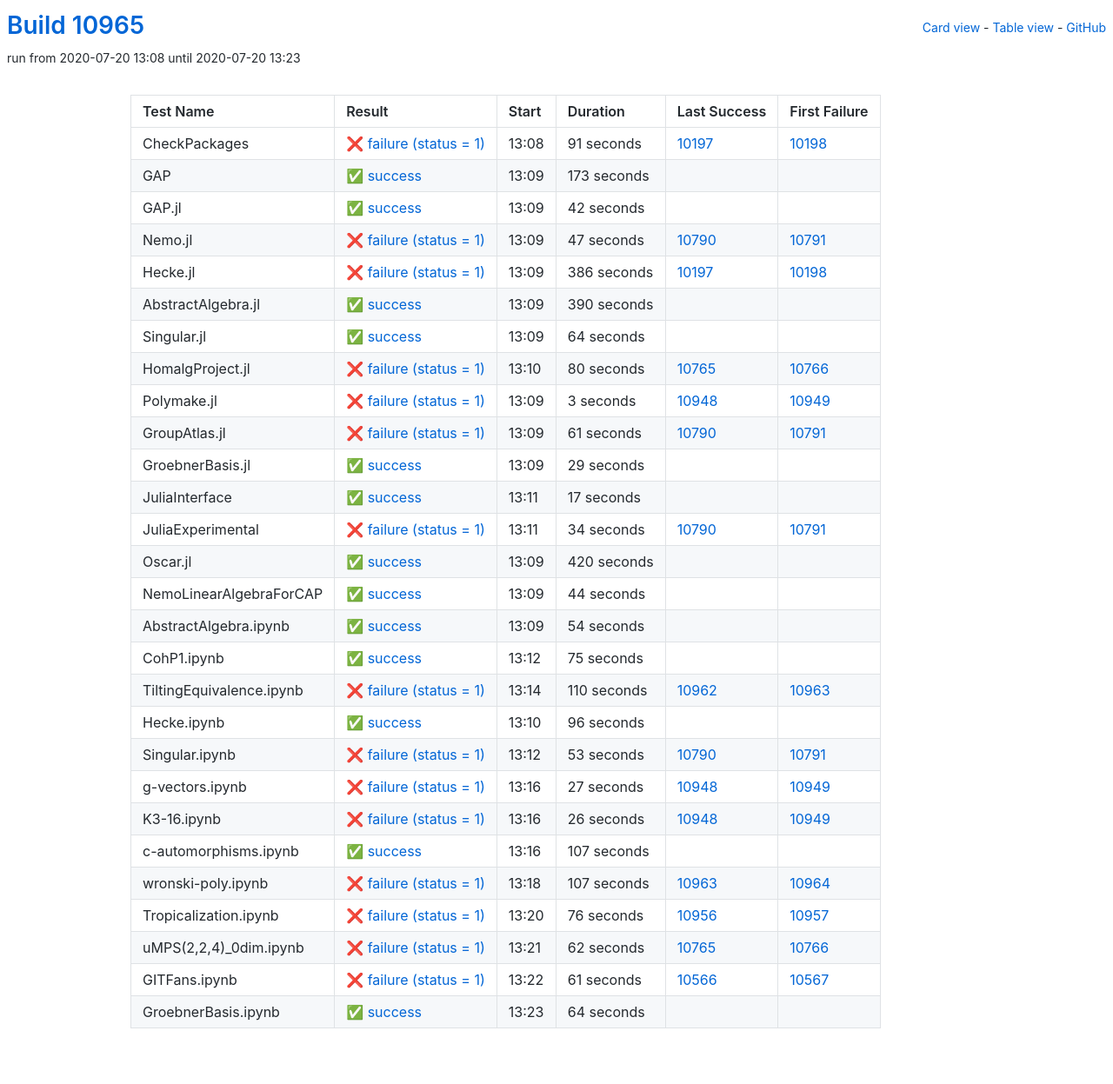
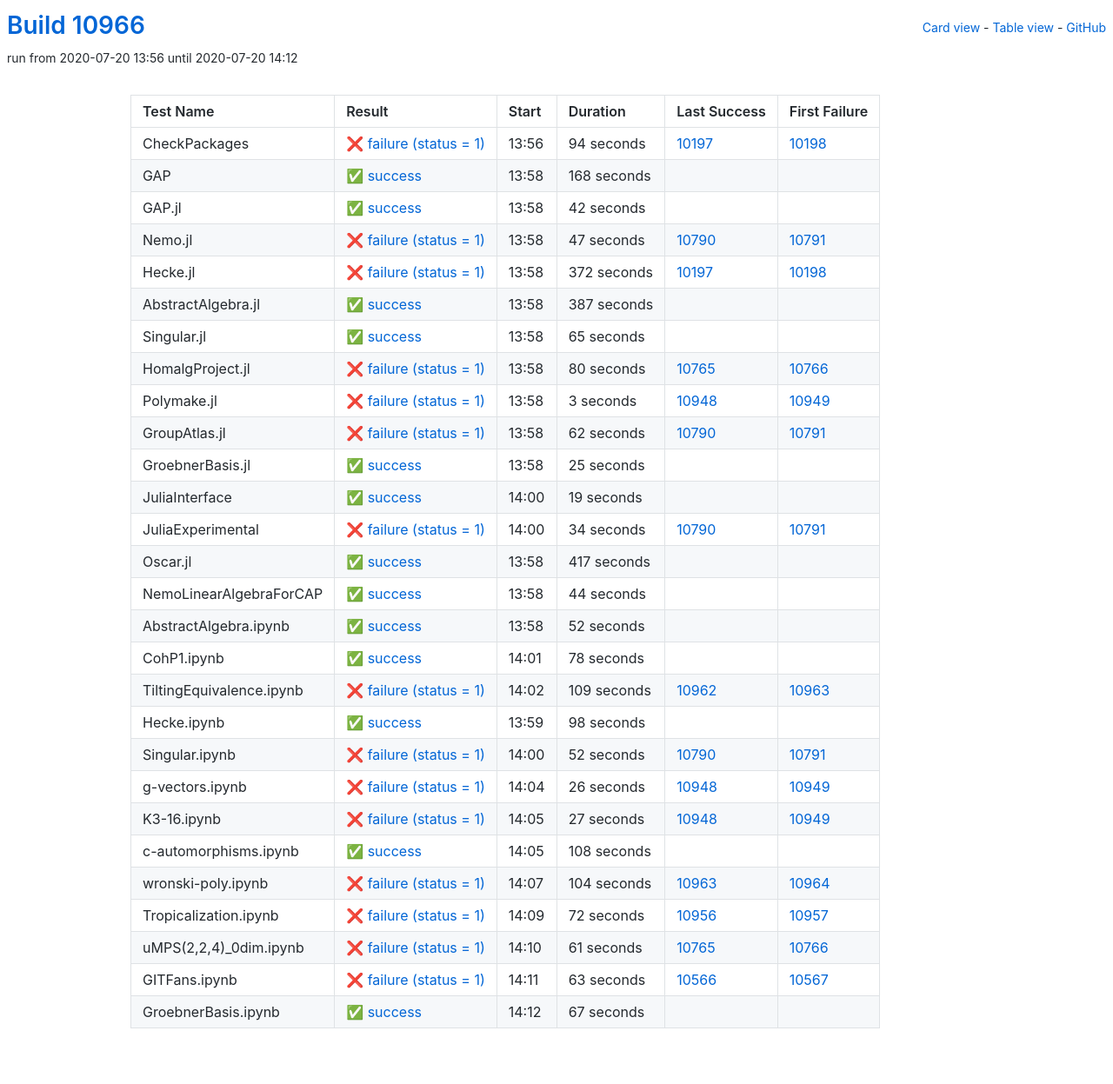
Before and after one commit to oscar-system/oscar-ci-status, a Jekyll site: the page built from table.html, in a window 1280 px wide. Shown: the whole page at 87% size. Built offline with Jekyll 4.4.1, drawn with Linux system fonts in a browser that asks for light colours.

Commit message:
Build #10966

```diff
--- a/_data/ci.yml
+++ b/_data/ci.yml
@@ -1,6 +1,6 @@
 ---
-build: 10965
-build_url: https://oscarci.mathematik.uni-kl.de/job/oscar/10965/
+build: 10966
+build_url: https://oscarci.mathematik.uni-kl.de/job/oscar/10966/
 job: oscar
 organization: oscar-system
 repo: oscar-ci-status
@@ -8,32 +8,32 @@ repourl: https://github.com/oscar-system/oscar-ci-status
 tests:
 - name: CheckPackages
   id: checkpackages
-  log: https://oscarci.mathematik.uni-kl.de/job/oscar/10965/artifact/logs/build-10965/CheckPackages.log
-  start: 2020-07-20 13:08
+  log: https://oscarci.mathematik.uni-kl.de/job/oscar/10966/artifact/logs/build-10966/CheckPackages.log
+  start: 2020-07-20 13:56
   success: false
   exitcode: 1
   status: failure
-  duration: 91
+  duration: 94
   last_success: 10197
   last_success_url: https://oscarci.mathematik.uni-kl.de/job/oscar/10197/
   first_failure: 10198
   first_failure_url: https://oscarci.mathematik.uni-kl.de/job/oscar/10198/
 - name: GAP
   id: gap
-  log: https://oscarci.mathematik.uni-kl.de/job/oscar/10965/artifact/logs/build-10965/GAP.log
-  start: 2020-07-20 13:09
+  log: https://oscarci.mathematik.uni-kl.de/job/oscar/10966/artifact/logs/build-10966/GAP.log
+  start: 2020-07-20 13:58
   success: true
   exitcode: 0
   status: success
-  duration: 173
+  duration: 168
   last_success: false
   last_success_url:
   first_failure: false
   first_failure_url:
 - name: GAP.jl
   id: gap-jl
-  log: https://oscarci.mathematik.uni-kl.de/job/oscar/10965/artifact/logs/build-10965/GAP.jl.log
-  start: 2020-07-20 13:09
+  log: https://oscarci.mathematik.uni-kl.de/job/oscar/10966/artifact/logs/build-10966/GAP.jl.log
+  start: 2020-07-20 13:58
   success: true
   exitcode: 0
   status: success
@@ -44,8 +44,8 @@ tests:
   first_failure_url:
 - name: Nemo.jl
   id: nemo-jl
-  log: https://oscarci.mathematik.uni-kl.de/job/oscar/10965/artifact/logs/build-10965/Nemo.jl.log
-  start: 2020-07-20 13:09
+  log: https://oscarci.mathematik.uni-kl.de/job/oscar/10966/artifact/logs/build-10966/Nemo.jl.log
+  start: 2020-07-20 13:58
   success: false
   exitcode: 1
   status: failure
@@ -56,44 +56,44 @@ tests:
   first_failure_url: https://oscarci.mathematik.uni-kl.de/job/oscar/10791/
 - name: Hecke.jl
   id: hecke-jl
-  log: https://oscarci.mathematik.uni-kl.de/job/oscar/10965/artifact/logs/build-10965/Hecke.jl.log
-  start: 2020-07-20 13:09
+  log: https://oscarci.mathematik.uni-kl.de/job/oscar/10966/artifact/logs/build-10966/Hecke.jl.log
+  start: 2020-07-20 13:58
   success: false
   exitcode: 1
   status: failure
-  duration: 386
+  duration: 372
   last_success: 10197
   last_success_url: https://oscarci.mathematik.uni-kl.de/job/oscar/10197/
   first_failure: 10198
   first_failure_url: https://oscarci.mathematik.uni-kl.de/job/oscar/10198/
 - name: AbstractAlgebra.jl
   id: abstractalgebra-jl
-  log: https://oscarci.mathematik.uni-kl.de/job/oscar/10965/artifact/logs/build-10965/AbstractAlgebra.jl.log
-  start: 2020-07-20 13:09
+  log: https://oscarci.mathematik.uni-kl.de/job/oscar/10966/artifact/logs/build-10966/AbstractAlgebra.jl.log
+  start: 2020-07-20 13:58
   success: true
   exitcode: 0
   status: success
-  duration: 390
+  duration: 387
   last_success: false
   last_success_url:
   first_failure: false
   first_failure_url:
 - name: Singular.jl
   id: singular-jl
-  log: https://oscarci.mathematik.uni-kl.de/job/oscar/10965/artifact/logs/build-10965/Singular.jl.log
-  start: 2020-07-20 13:09
+  log: https://oscarci.mathematik.uni-kl.de/job/oscar/10966/artifact/logs/build-10966/Singular.jl.log
+  start: 2020-07-20 13:58
   success: true
   exitcode: 0
   status: success
-  duration: 64
+  duration: 65
   last_success: false
   last_success_url:
   first_failure: false
   first_failure_url:
 - name: HomalgProject.jl
   id: homalgproject-jl
-  log: https://oscarci.mathematik.uni-kl.de/job/oscar/10965/artifact/logs/build-10965/HomalgProject.jl.log
-  start: 2020-07-20 13:10
+  log: https://oscarci.mathematik.uni-kl.de/job/oscar/10966/artifact/logs/build-10966/HomalgProject.jl.log
+  start: 2020-07-20 13:58
   success: false
   exitcode: 1
   status: failure
@@ -104,8 +104,8 @@ tests:
   first_failure_url: https://oscarci.mathematik.uni-kl.de/job/oscar/10766/
 - name: Polymake.jl
   id: polymake-jl
-  log: https://oscarci.mathematik.uni-kl.de/job/oscar/10965/artifact/logs/build-10965/Polymake.jl.log
-  start: 2020-07-20 13:09
+  log: https://oscarci.mathematik.uni-kl.de/job/oscar/10966/artifact/logs/build-10966/Polymake.jl.log
+  start: 2020-07-20 13:58
   success: false
   exitcode: 1
   status: failure
@@ -116,44 +116,44 @@ tests:
   first_failure_url: https://oscarci.mathematik.uni-kl.de/job/oscar/10949/
 - name: GroupAtlas.jl
   id: groupatlas-jl
-  log: https://oscarci.mathematik.uni-kl.de/job/oscar/10965/artifact/logs/build-10965/GroupAtlas.jl.log
-  start: 2020-07-20 13:09
+  log: https://oscarci.mathematik.uni-kl.de/job/oscar/10966/artifact/logs/build-10966/GroupAtlas.jl.log
+  start: 2020-07-20 13:58
   success: false
   exitcode: 1
   status: failure
-  duration: 61
+  duration: 62
   last_success: 10790
   last_success_url: https://oscarci.mathematik.uni-kl.de/job/oscar/10790/
   first_failure: 10791
   first_failure_url: https://oscarci.mathematik.uni-kl.de/job/oscar/10791/
 - name: GroebnerBasis.jl
   id: groebnerbasis-jl
-  log: https://oscarci.mathematik.uni-kl.de/job/oscar/10965/artifact/logs/build-10965/GroebnerBasis.jl.log
-  start: 2020-07-20 13:09
+  log: https://oscarci.mathematik.uni-kl.de/job/oscar/10966/artifact/logs/build-10966/GroebnerBasis.jl.log
+  start: 2020-07-20 13:58
   success: true
   exitcode: 0
   status: success
-  duration: 29
+  duration: 25
   last_success: false
   last_success_url:
   first_failure: false
   first_failure_url:
 - name: JuliaInterface
   id: juliainterface
-  log: https://oscarci.mathematik.uni-kl.de/job/oscar/10965/artifact/logs/build-10965/JuliaInterface.log
-  start: 2020-07-20 13:11
+  log: https://oscarci.mathematik.uni-kl.de/job/oscar/10966/artifact/logs/build-10966/JuliaInterface.log
+  start: 2020-07-20 14:00
   success: true
   exitcode: 0
   status: success
-  duration: 17
+  duration: 19
   last_success: false
   last_success_url:
   first_failure: false
   first_failure_url:
 - name: JuliaExperimental
   id: juliaexperimental
-  log: https://oscarci.mathematik.uni-kl.de/job/oscar/10965/artifact/logs/build-10965/JuliaExperimental.log
-  start: 2020-07-20 13:11
+  log: https://oscarci.mathematik.uni-kl.de/job/oscar/10966/artifact/logs/build-10966/JuliaExperimental.log
+  start: 2020-07-20 14:00
   success: false
   exitcode: 1
   status: failure
@@ -164,20 +164,20 @@ tests:
   first_failure_url: https://oscarci.mathematik.uni-kl.de/job/oscar/10791/
 - name: Oscar.jl
   id: oscar-jl
-  log: https://oscarci.mathematik.uni-kl.de/job/oscar/10965/artifact/logs/build-10965/Oscar.jl.log
-  start: 2020-07-20 13:09
+  log: https://oscarci.mathematik.uni-kl.de/job/oscar/10966/artifact/logs/build-10966/Oscar.jl.log
+  start: 2020-07-20 13:58
   success: true
   exitcode: 0
   status: success
-  duration: 420
+  duration: 417
   last_success: false
   last_success_url:
   first_failure: false
   first_failure_url:
 - name: NemoLinearAlgebraForCAP
   id: nemolinearalgebraforcap
-  log: https://oscarci.mathematik.uni-kl.de/job/oscar/10965/artifact/logs/build-10965/NemoLinearAlgebraForCAP.log
-  start: 2020-07-20 13:09
+  log: https://oscarci.mathematik.uni-kl.de/job/oscar/10966/artifact/logs/build-10966/NemoLinearAlgebraForCAP.log
+  start: 2020-07-20 13:58
   success: true
   exitcode: 0
   status: success
@@ -188,68 +188,80 @@ tests:
   first_failure_url:
 - name: AbstractAlgebra.ipynb
   id: abstractalgebra-ipynb
-  log: https://oscarci.mathematik.uni-kl.de/job/oscar/10965/artifact/logs/build-10965/AbstractAlgebra.ipynb.log
-  start: 2020-07-20 13:09
+  log: https://oscarci.mathematik.uni-kl.de/job/oscar/10966/artifact/logs/build-10966/AbstractAlgebra.ipynb.log
+  start: 2020-07-20 13:58
   success: true
   exitcode: 0
   status: success
-  duration: 54
+  duration: 52
   last_success: false
   last_success_url:
   first_failure: false
   first_failure_url:
 - name: CohP1.ipynb
   id: cohp1-ipynb
-  log: https://oscarci.mathematik.uni-kl.de/job/oscar/10965/artifact/logs/build-10965/CohP1.ipynb.log
-  start: 2020-07-20 13:12
+  log: https://oscarci.mathematik.uni-kl.de/job/oscar/10966/artifact/logs/build-10966/CohP1.ipynb.log
+  start: 2020-07-20 14:01
   success: true
   exitcode: 0
   status: success
-  duration: 75
+  duration: 78
   last_success: false
   last_success_url:
   first_failure: false
   first_failure_url:
 - name: TiltingEquivalence.ipynb
   id: tiltingequivalence-ipynb
-  log: https://oscarci.mathematik.uni-kl.de/job/oscar/10965/artifact/logs/build-10965/TiltingEquivalence.ipynb.log
-  start: 2020-07-20 13:14
+  log: https://oscarci.mathematik.uni-kl.de/job/oscar/10966/artifact/logs/build-10966/TiltingEquivalence.ipynb.log
+  start: 2020-07-20 14:02
   success: false
   exitcode: 1
   status: failure
-  duration: 110
+  duration: 109
   last_success: 10962
   last_success_url: https://oscarci.mathematik.uni-kl.de/job/oscar/10962/
   first_failure: 10963
   first_failure_url: https://oscarci.mathematik.uni-kl.de/job/oscar/10963/
 - name: Hecke.ipynb
   id: hecke-ipynb
-  log: https://oscarci.mathematik.uni-kl.de/job/oscar/10965/artifact/logs/build-10965/Hecke.ipynb.log
-  start: 2020-07-20 13:10
+  log: https://oscarci.mathematik.uni-kl.de/job/oscar/10966/artifact/logs/build-10966/Hecke.ipynb.log
+  start: 2020-07-20 13:59
   success: true
   exitcode: 0
   status: success
-  duration: 96
+  duration: 98
   last_success: false
   last_success_url:
   first_failure: false
   first_failure_url:
 - name: Singular.ipynb
   id: singular-ipynb
-  log: https://oscarci.mathematik.uni-kl.de/job/oscar/10965/artifact/logs/build-10965/Singular.ipynb.log
-  start: 2020-07-20 13:12
+  log: https://oscarci.mathematik.uni-kl.de/job/oscar/10966/artifact/logs/build-10966/Singular.ipynb.log
+  start: 2020-07-20 14:00
   success: false
   exitcode: 1
   status: failure
-  duration: 53
+  duration: 52
   last_success: 10790
   last_success_url: https://oscarci.mathematik.uni-kl.de/job/oscar/10790/
   first_failure: 10791
   first_failure_url: https://oscarci.mathematik.uni-kl.de/job/oscar/10791/
 - name: g-vectors.ipynb
   id: g-vectors-ipynb
-  log: https://oscarci.mathematik.uni-kl.de/job/oscar/10965/artifact/logs/build-10965/g-vectors.ipynb.log
-  start: 2020-07-20 13:16
+  log: https://oscarci.mathematik.uni-kl.de/job/oscar/10966/artifact/logs/build-10966/g-vectors.ipynb.log
+  start: 2020-07-20 14:04
+  success: false
+  exitcode: 1
+  status: failure
+  duration: 26
+  last_success: 10948
+  last_success_url: https://oscarci.mathematik.uni-kl.de/job/oscar/10948/
+  first_failure: 10949
+  first_failure_url: https://oscarci.mathematik.uni-kl.de/job/oscar/10949/
+- name: K3-16.ipynb
+  id: k3-16-ipynb
+  log: https://oscarci.mathematik.uni-kl.de/job/oscar/10966/artifact/logs/build-10966/K3-16.ipynb.log
+  start: 2020-07-20 14:05
   success: false
   exitcode: 1
   status: failure
@@ -258,86 +270,74 @@ tests:
   last_success_url: https://oscarci.mathematik.uni-kl.de/job/oscar/10948/
   first_failure: 10949
   first_failure_url: https://oscarci.mathematik.uni-kl.de/job/oscar/10949/
-- name: K3-16.ipynb
-  id: k3-16-ipynb
-  log: https://oscarci.mathematik.uni-kl.de/job/oscar/10965/artifact/logs/build-10965/K3-16.ipynb.log
-  start: 2020-07-20 13:16
-  success: false
-  exitcode: 1
-  status: failure
-  duration: 26
-  last_success: 10948
-  last_success_url: https://oscarci.mathematik.uni-kl.de/job/oscar/10948/
-  first_failure: 10949
-  first_failure_url: https://oscarci.mathematik.uni-kl.de/job/oscar/10949/
 - name: c-automorphisms.ipynb
   id: c-automorphisms-ipynb
-  log: https://oscarci.mathematik.uni-kl.de/job/oscar/10965/artifact/logs/build-10965/c-automorphisms.ipynb.log
-  start: 2020-07-20 13:16
+  log: https://oscarci.mathematik.uni-kl.de/job/oscar/10966/artifact/logs/build-10966/c-automorphisms.ipynb.log
+  start: 2020-07-20 14:05
   success: true
   exitcode: 0
   status: success
-  duration: 107
+  duration: 108
   last_success: false
   last_success_url:
   first_failure: false
   first_failure_url:
 - name: wronski-poly.ipynb
   id: wronski-poly-ipynb
-  log: https://oscarci.mathematik.uni-kl.de/job/oscar/10965/artifact/logs/build-10965/wronski-poly.ipynb.log
-  start: 2020-07-20 13:18
+  log: https://oscarci.mathematik.uni-kl.de/job/oscar/10966/artifact/logs/build-10966/wronski-poly.ipynb.log
+  start: 2020-07-20 14:07
   success: false
   exitcode: 1
   status: failure
-  duration: 107
+  duration: 104
   last_success: 10963
   last_success_url: https://oscarci.mathematik.uni-kl.de/job/oscar/10963/
   first_failure: 10964
   first_failure_url: https://oscarci.mathematik.uni-kl.de/job/oscar/10964/
 - name: Tropicalization.ipynb
   id: tropicalization-ipynb
-  log: https://oscarci.mathematik.uni-kl.de/job/oscar/10965/artifact/logs/build-10965/Tropicalization.ipynb.log
-  start: 2020-07-20 13:20
+  log: https://oscarci.mathematik.uni-kl.de/job/oscar/10966/artifact/logs/build-10966/Tropicalization.ipynb.log
+  start: 2020-07-20 14:09
   success: false
   exitcode: 1
   status: failure
-  duration: 76
+  duration: 72
   last_success: 10956
   last_success_url: https://oscarci.mathematik.uni-kl.de/job/oscar/10956/
   first_failure: 10957
   first_failure_url: https://oscarci.mathematik.uni-kl.de/job/oscar/10957/
 - name: uMPS(2,2,4)_0dim.ipynb
   id: umps-2-2-4-0dim-ipynb
-  log: https://oscarci.mathematik.uni-kl.de/job/oscar/10965/artifact/logs/build-10965/uMPS-2-2-4-_0dim.ipynb.log
-  start: 2020-07-20 13:21
+  log: https://oscarci.mathematik.uni-kl.de/job/oscar/10966/artifact/logs/build-10966/uMPS-2-2-4-_0dim.ipynb.log
+  start: 2020-07-20 14:10
   success: false
   exitcode: 1
   status: failure
-  duration: 62
+  duration: 61
   last_success: 10765
   last_success_url: https://oscarci.mathematik.uni-kl.de/job/oscar/10765/
   first_failure: 10766
   first_failure_url: https://oscarci.mathematik.uni-kl.de/job/oscar/10766/
 - name: GITFans.ipynb
   id: gitfans-ipynb
-  log: https://oscarci.mathematik.uni-kl.de/job/oscar/10965/artifact/logs/build-10965/GITFans.ipynb.log
-  start: 2020-07-20 13:22
+  log: https://oscarci.mathematik.uni-kl.de/job/oscar/10966/artifact/logs/build-10966/GITFans.ipynb.log
+  start: 2020-07-20 14:11
   success: false
   exitcode: 1
   status: failure
-  duration: 61
+  duration: 63
   last_success: 10566
   last_success_url: https://oscarci.mathematik.uni-kl.de/job/oscar/10566/
   first_failure: 10567
   first_failure_url: https://oscarci.mathematik.uni-kl.de/job/oscar/10567/
 - name: GroebnerBasis.ipynb
   id: groebnerbasis-ipynb
-  log: https://oscarci.mathematik.uni-kl.de/job/oscar/10965/artifact/logs/build-10965/GroebnerBasis.ipynb.log
-  start: 2020-07-20 13:23
+  log: https://oscarci.mathematik.uni-kl.de/job/oscar/10966/artifact/logs/build-10966/GroebnerBasis.ipynb.log
+  start: 2020-07-20 14:12
   success: true
   exitcode: 0
   status: success
-  duration: 64
+  duration: 67
   last_success: false
   last_success_url:
   first_failure: false
```
Also changed, not shown: README.md.
